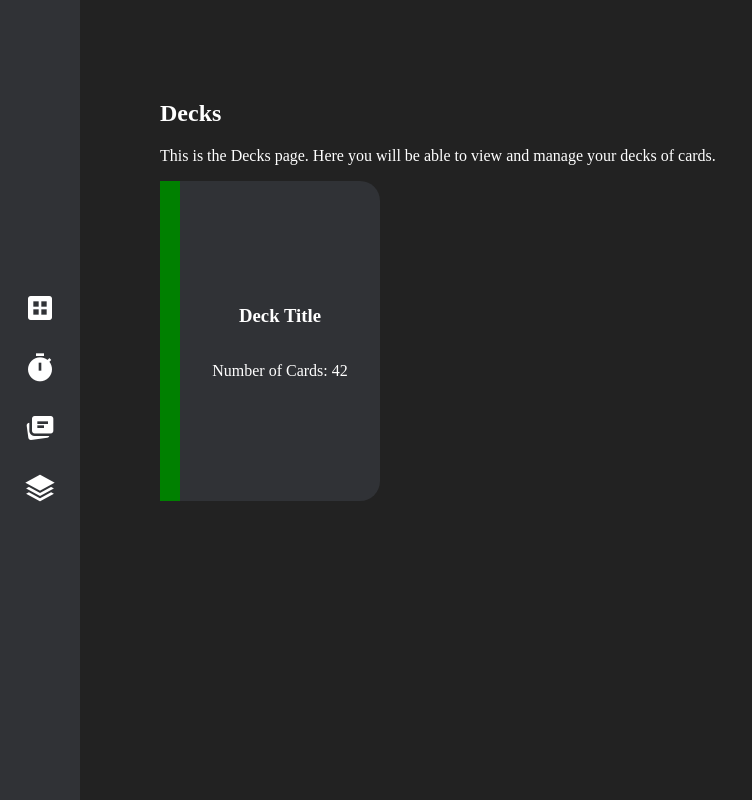
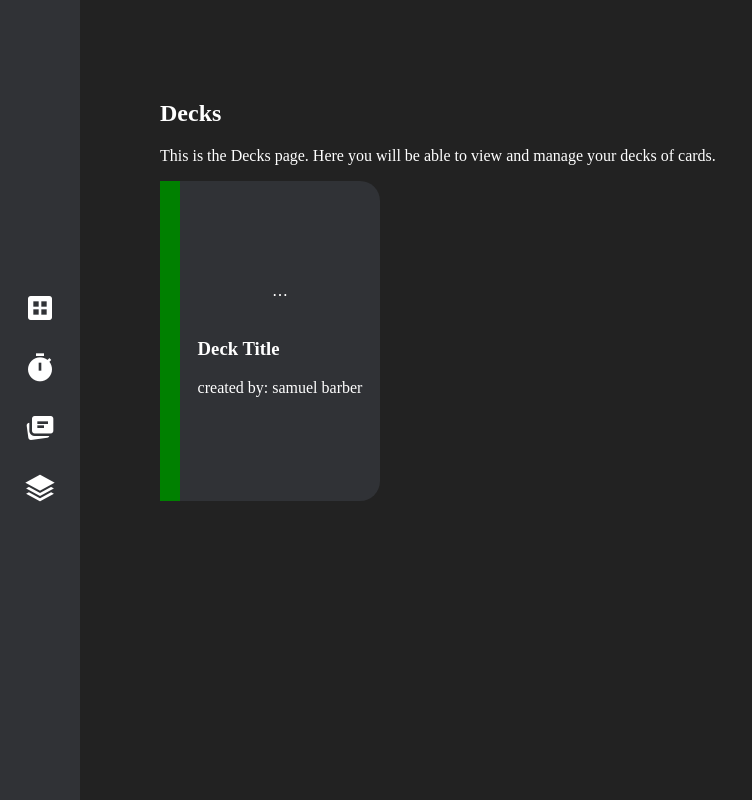
Before and after one commit to 18barbers2/gostudycards, a React (Vite) app in the folder frontend/: page /decks in a window 1280 px wide. Shown: the whole page, without its empty margins (0-752 px from the left). Built offline with nearby package versions, Linux system fonts and the light colour scheme.

Commit message:
feature: updated the props for the DeckTile

```diff
--- a/frontend/src/components/DeckTile.tsx
+++ b/frontend/src/components/DeckTile.tsx
@@ -1,11 +1,15 @@
 import '../css/DeckTile.css';
 
 
-export function DeckTile() {
+export function DeckTile({ title, createdBy, deckId, onMenuClick }: { title?: string; createdBy?: string; deckId?: string; onMenuClick?: (deckId: string) => void }) {
     return (
         <div className='deck-tile'>
-            <h3>Deck Title</h3>
-            <p>Number of Cards: 42</p>
+            <button className='deck-menu' onClick={() => onMenuClick && deckId && onMenuClick(deckId)}>⋯</button>
+            <div className='deck-content'>
+                <h3 className='deck-title'>Deck Title</h3>
+                {/* <p>Number of Cards: 42</p> */}
+                <p className='created-by'>created by: samuel barber</p>
+            </div>
         </div>
     );
 }
```
